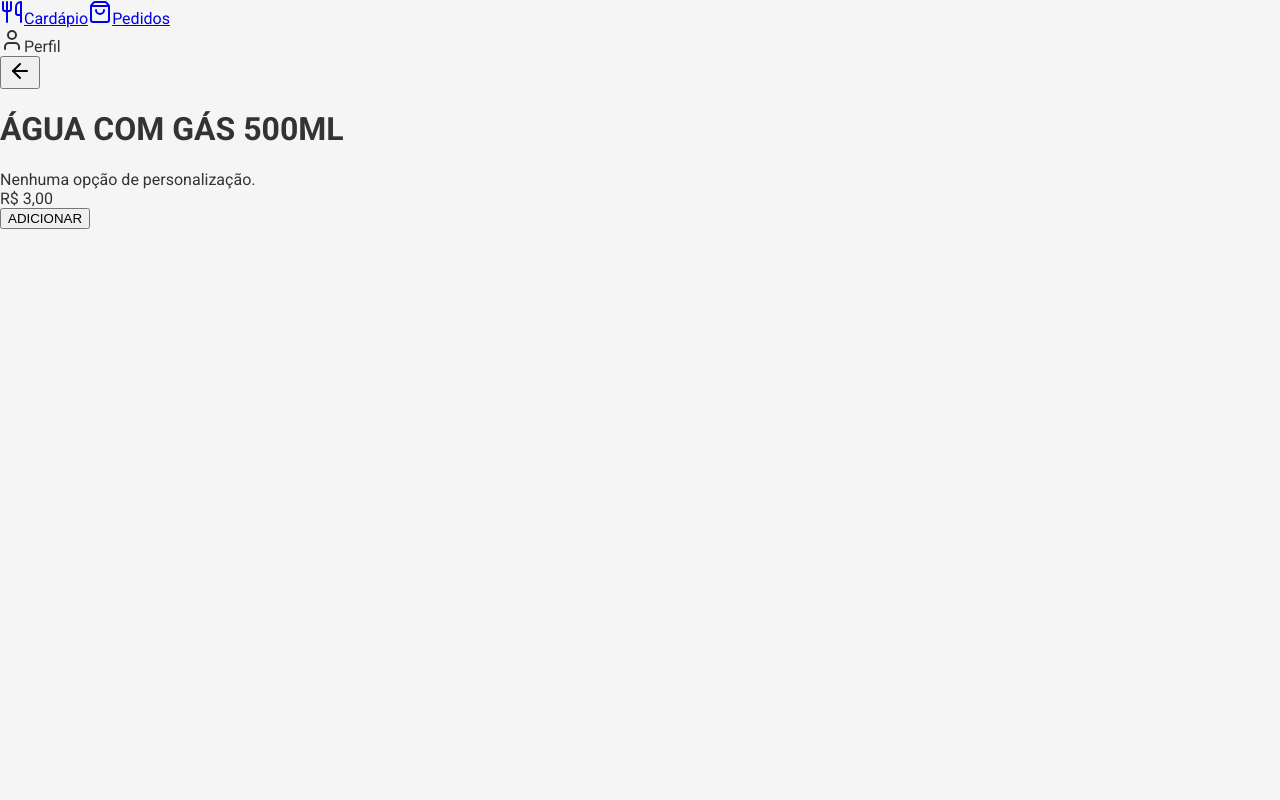
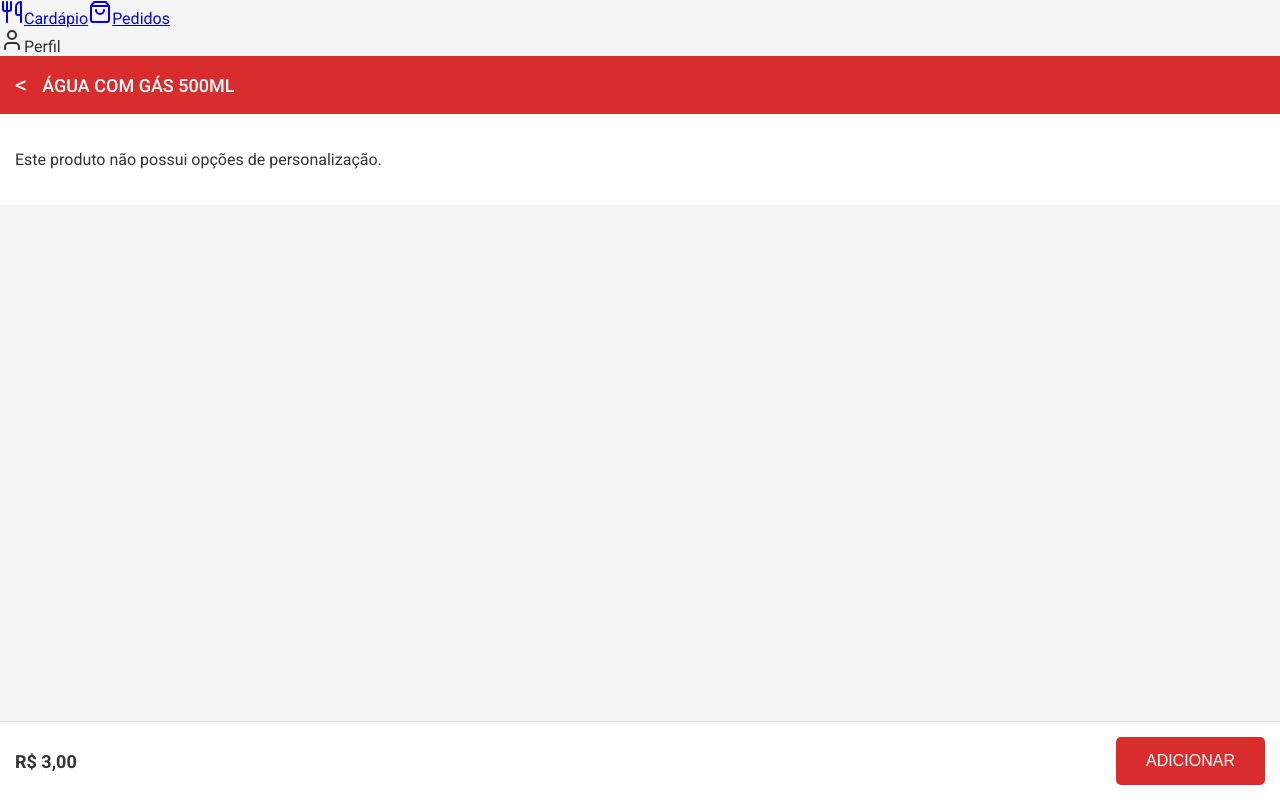
Before and after one commit to staffcontatopessoalstaff-pixel/deliverr, a React (Vite) app: page /product/bebida-agua-com-gas in a window 1280 px wide. Built offline with nearby package versions, Linux system fonts and the light colour scheme.

Commit message:
Update Product.tsx

```diff
--- a/src/pages/Product.tsx
+++ b/src/pages/Product.tsx
@@ -3,7 +3,6 @@ import { useParams, useNavigate } from 'react-router-dom';
 import { categories, type Product as ProductType } from '../data/products';
 import { productOptions } from '../data/productOptions';
 import { useCart } from '../context/CartContext';
-import { Check, ArrowLeft } from 'lucide-react';
 
 export const Product: React.FC = () => {
     const { id } = useParams<{ id: string }>();
@@ -13,194 +12,241 @@ export const Product: React.FC = () => {
     const [product, setProduct] = useState<ProductType | null>(null);
     const [selectedOptions, setSelectedOptions] = useState<{ [group: string]: string[] }>({});
     const [currentStep, setCurrentStep] = useState(1);
-    const [totalPrice, setTotalPrice] = useState(0);
+    const [pizzaCategory, setPizzaCategory] = useState<string>('tradicionais');
 
-    // Find product
+    // Load Product
     useEffect(() => {
         if (!id) return;
-        for (const category in categories) {
-            const found = categories[category].find(p => p.id === id);
+        for (const cat in categories) {
+            const found = categories[cat].find(p => p.id === id);
             if (found) {
                 setProduct(found);
-                setTotalPrice(parseFloat(found.price));
-                return;
+                break;
             }
         }
     }, [id]);
 
-    // Options Logic
+    if (!product) return <div className="p-10">Carregando...</div>;
+
     const options = id && productOptions[id] ? productOptions[id] : [];
-    const isMultiStep = options.length > 0 && (id?.includes('pizza') || id?.includes('combo'));
+    // Strict check for "Pizza Flow" based on legacy logic (at least 2 options, usually Borda + Sabores)
+    const isPizzaFlow = options.length >= 2 && options[0].title.includes('Borda') && options[1].title.includes('Sabores');
 
-    useEffect(() => {
-        if (!product) return;
-        let extra = 0;
+    // Helpers
+    const getPrice = (itemPrice?: number) => itemPrice || 0;
 
+    const calculateTotal = () => {
+        let total = parseFloat(product.price);
         options.forEach(group => {
-            const selectedInGroup = selectedOptions[group.title] || [];
-            selectedInGroup.forEach(itemStr => {
-                // Extract price from string if we stored it like "Name (+ R$ 5,00)"
-                // But cleaner way: rebuild logic to store objects or lookup
-                // For migration speed, we'll re-parse or lookup.
-                const itemObj = group.items.find(i => `${i.name}${i.price ? ` (+ R$ ${i.price.toFixed(2).replace('.', ',')})` : ''}` === itemStr);
-                if (itemObj?.price) extra += itemObj.price;
+            const selectedStr = selectedOptions[group.title] || [];
+            // Simplified logic: finding item by constructing the string matching legacy value format
+            // In a pro refactor, we'd store Objects, but here we match the legacy "Value string" approach roughly
+            // or re-find the item object
+            selectedStr.forEach(str => {
+                // We stored just the name or name+price. Let's find the item in the group
+                // This part is tricky without strict IDs. We'll search by name match
+                const cleanName = str.split(' (+ R$')[0];
+                const item = group.items.find(i => i.name === cleanName);
+                if (item && item.price) total += item.price;
             });
         });
+        return total;
+    };
 
-        setTotalPrice(parseFloat(product.price) + extra);
-    }, [selectedOptions, product]);
+    const handleOptionToggle = (groupTitle: string, item: any, type: string, max: number) => {
+        const itemLabel = item.name; // Simpler storage for React state
 
-
-    const handleOptionChange = (groupTitle: string, value: string, type: 'radio' | 'checkbox', max: number = 100) => {
         setSelectedOptions(prev => {
             const current = prev[groupTitle] || [];
             if (type === 'radio') {
-                return { ...prev, [groupTitle]: [value] };
+                return { ...prev, [groupTitle]: [itemLabel] };
             } else {
-                if (current.includes(value)) {
-                    return { ...prev, [groupTitle]: current.filter(v => v !== value) };
+                // Checkbox
+                if (current.includes(itemLabel)) {
+                    return { ...prev, [groupTitle]: current.filter(x => x !== itemLabel) };
                 } else {
-                    if (current.length >= max) {
-                        alert(`Máximo de ${max} opções permitidas.`);
+                    if (max > 0 && current.length >= max) {
+                        alert(`Você pode selecionar no máximo ${max} opções.`);
                         return prev;
                     }
-                    return { ...prev, [groupTitle]: [...current, value] };
+                    return { ...prev, [groupTitle]: [...current, itemLabel] };
                 }
             }
         });
     };
 
-    const validateStep = (stepIndex: number) => {
-        const group = options[stepIndex];
+    const validateStep = (stepIdx: number) => {
+        const group = options[stepIdx];
         if (!group) return true;
         const selected = selectedOptions[group.title] || [];
         const min = group.min || 0;
-
-        // For Pizza flavors: dynamic items empty in config but populated in UI...
-        // This part requires specific pizza logic (fetching flavors from 'saboresTradicionais' etc)
-        // For now, we will assume options are fully populated or handle special "pizza" flow.
-
         return selected.length >= min;
     };
 
     const handleNext = () => {
-        if (isMultiStep && currentStep < options.length) {
-            if (!validateStep(currentStep - 1)) return alert('Selecione as opções obrigatórias.');
-            setCurrentStep(prev => prev + 1);
+        if (isPizzaFlow && currentStep === 1) {
+            if (!validateStep(0)) return alert('Selecione as opções obrigatórias.');
+            setCurrentStep(2);
+            window.scrollTo(0, 0);
         } else {
-            // Add to cart
-            if (!product) return;
+            // Finalize
+            if (isPizzaFlow && !validateStep(1)) return alert('Selecione os sabores obrigatórios.');
 
-            // Flatten options for cart
-            const cartOptions = [];
-            for (const [group, values] of Object.entries(selectedOptions)) {
-                for (const val of values) {
-                    // Try to find price again
-                    // let price = 0;
-                    // Complex lookup skipped for brevity, assuming price included in logic above
-                    cartOptions.push({ group, name: val, price: 0 });
+            // Validate all if normal flow
+            if (!isPizzaFlow) {
+                // check all required groups
+                for (let i = 0; i < options.length; i++) {
+                    if (options[i].required && (!selectedOptions[options[i].title] || selectedOptions[options[i].title].length === 0)) {
+                        return alert(`Selecione ${options[i].title}`);
                     }
                 }
+            }
+
+            // Build cart item
+            const cartOpts: any[] = [];
+            Object.entries(selectedOptions).forEach(([grp, items]) => {
+                items.forEach(itmName => {
+                    // Re-find price
+                    let price = 0;
+                    // Weak search approach for MVP
+                    options.forEach(g => {
+                        if (g.title === grp) {
+                            const found = g.items.find(i => i.name === itmName);
+                            if (found && found.price) price = found.price;
+                        }
+                    });
+                    cartOpts.push({ group: grp, name: itmName, price });
+                });
+            });
 
             addToCart({
                 productId: product.id,
                 name: product.name,
-                price: totalPrice,
+                price: calculateTotal(),
                 quantity: 1,
                 image_url: product.image_url,
-                options: cartOptions
+                options: cartOpts
             });
             navigate('/cart');
         }
     };
 
-    if (!product) return <div className="p-10 text-center">Carregando...</div>;
-
-    const currentGroup = options[currentStep - 1];
+    // --- RENDER HELPERS ---
+    const renderOptionItem = (group: any, item: any) => {
+        const isSelected = (selectedOptions[group.title] || []).includes(item.name);
+        return (
+            <label key={item.name} className="option-item" onClick={() => handleOptionToggle(group.title, item, group.type, group.max)}>
+                <div className="info">
+                    <h3>{item.name}</h3>
+                    {item.description && <p>{item.description}</p>}
+                    {item.price ? <p className="option-price">+ R$ {item.price.toFixed(2).replace('.', ',')}</p> : null}
+                </div>
+                <div className="control">
+                    <input
+                        type={group.type}
+                        checked={isSelected}
+                        readOnly
+                        name={group.title}
+                    />
+                    <span className={`${group.type}-custom`}></span>
+                </div>
+            </label>
+        );
+    };
 
     return (
-        <div className="bg-white min-h-screen pb-24">
-            <header className="fixed top-0 w-full bg-[#d92d2d] text-white p-4 flex items-center z-50 max-w-[600px] left-1/2 -translate-x-1/2">
-                <button onClick={() => navigate(-1)} className="mr-4"><ArrowLeft /></button>
-                <h1 className="font-medium text-lg truncate">{product.name}</h1>
+        <div className="bg-white min-h-screen pb-32">
+            <header className="product-header">
+                <a onClick={() => isPizzaFlow && currentStep > 1 ? setCurrentStep(1) : navigate('/')} className="back-link">&lt;</a>
+                <h1>{product.name}</h1>
             </header>
 
-            <div className="pt-20 px-4">
-                {options.length === 0 ? (
-                    <div className="text-gray-500 py-10 text-center">Nenhuma opção de personalização.</div>
-                ) : (
-                    <div className="space-y-6">
-                        {/* Render specific step or all for simple products */}
-                        {(isMultiStep ? [currentGroup] : options).map((group, idx) => {
-                            // Determine step index for validation
-                            // Determine step index for validation
-                            // const index = isMultiStep ? currentStep - 1 : idx;
-
-                            // Pizza Flavors Special Logic:
-                            // If group.items is empty (Pizza flavors), we need to load them here
-                            let itemsToRender = group.items;
-                            if (group.title.includes('Sabores') && itemsToRender.length === 0) {
-                                // Import dynamically or use the ones from options file if exported
-                                // For this MVP migration, we hardcode a basic flavor list if empty
-                                // In a real app, import 'saboresTradicionais' etc.
-                                itemsToRender = [
-                                    { name: 'Calabresa' }, { name: 'Mussarela' }, { name: 'Marguerita' }, { name: 'Portuguesa' }
-                                ];
-                            }
-
-                            return (
-                                <section key={idx} className="bg-white border-b border-gray-100 pb-6">
-                                    <div className="flex justify-between items-center mb-4">
-                                        <h2 className="text-lg font-bold">{group.title}</h2>
-                                        <div className="text-xs bg-gray-100 px-2 py-1 rounded">
-                                            {group.required && <span className="mr-2 font-bold">Obrigatório</span>}
-                                            {group.min !== undefined && <span>Min: {group.min}</span>}
-                                            {group.max !== undefined && <span> Max: {group.max}</span>}
+            <main>
+                {isPizzaFlow ? (
+                    <>
+                        {/* STEP 1: BORDAS */}
+                        <div className={currentStep === 1 ? 'step active' : 'step'}>
+                            <section className="options-section">
+                                <div className="section-header">
+                                    <h2>{options[0].title}</h2>
+                                    <div className="rules"><span className="tag">Obrigatório</span></div>
                                 </div>
+                                <div className="options-list">
+                                    {options[0].items.map(item => renderOptionItem(options[0], item))}
+                                </div>
+                            </section>
                         </div>
 
-                                    <div className="space-y-3">
-                                        {itemsToRender.map((item) => {
-                                            const itemLabel = `${item.name}${item.price ? ` (+ R$ ${item.price.toFixed(2).replace('.', ',')})` : ''}`;
-                                            const isSelected = (selectedOptions[group.title] || []).includes(itemLabel);
-
-                                            return (
-                                                <label key={item.name} className={`flex justify-between items-center p-4 border rounded-lg cursor-pointer transition ${isSelected ? 'border-[#d92d2d] bg-[#feefef]' : 'border-gray-200'}`}>
-                                                    <div>
-                                                        <h3 className="font-medium">{item.name}</h3>
-                                                        {item.description && <p className="text-xs text-gray-500 mt-1">{item.description}</p>}
-                                                        {item.price && <p className="text-green-600 text-sm font-bold mt-1">+ R$ {item.price.toFixed(2).replace('.', ',')}</p>}
+                        {/* STEP 2: SABORES */}
+                        <div className={currentStep === 2 ? 'step active' : 'step'}>
+                            <section className="options-section">
+                                <div className="sub-header">1. Escolha a Categoria</div>
+                                <div className="category-selector">
+                                    {['tradicionais', 'especiais', 'doces'].map(cat => (
+                                        <div key={cat}
+                                            className={`btn-category ${pizzaCategory === cat ? 'selected' : ''}`}
+                                            onClick={() => setPizzaCategory(cat)}>
+                                            <h3>Sabores {cat.charAt(0).toUpperCase() + cat.slice(1)}</h3>
+                                        </div>
+                                    ))}
                                 </div>
 
-                                                    <div className={`w-6 h-6 border-2 rounded flex items-center justify-center ${isSelected ? 'border-[#d92d2d] bg-[#d92d2d]' : 'border-gray-300'}`}>
-                                                        {isSelected && <Check size={16} className="text-white" />}
+                                <div className="sub-header" style={{ marginTop: '20px' }}>2. {options[1].title}</div>
+                                <div className="rules" style={{ marginBottom: '15px' }}>
+                                    <span className="tag">Mín: {options[1].min} | Máx: {options[1].max}</span>
+                                    <span className="tag">Obrigatório</span>
                                 </div>
 
-                                                    <input
-                                                        type={group.type || 'checkbox'}
-                                                        className="hidden"
-                                                        name={group.title}
-                                                        checked={isSelected}
-                                                        onChange={() => handleOptionChange(group.title, itemLabel, group.type || 'checkbox', group.max)}
-                                                    />
-                                                </label>
-                                            );
+                                <div className="options-list">
+                                    {/* Filter items by category logic - simulated here since our data might not have categories tagged explicitly in the generated productOptions.ts yet, assuming flattened list.
+                                        If productOptions.ts was generated flat, we need to artificially filter or show all.
+                                        Critically: In legacy, flavors were in separate arrays variables.
+                                        For this restoration, we will attempt to filter if data allows, otherwise show all.
+                                    */}
+                                    {options[1].items.map(item => {
+                                        // Mock category filtering if not present in data
+                                        // For now show all to avoid missing items, since extraction might have been flat
+                                        return renderOptionItem(options[1], item);
                                     })}
                                 </div>
                             </section>
-                            );
-                        })}
                         </div>
+                    </>
+                ) : (
+                    // NORMAL FLOW
+                    <>
+                        {options.length === 0 ? (
+                            <section className="options-section"><p>Este produto não possui opções de personalização.</p></section>
+                        ) : (
+                            options.map(group => (
+                                <section key={group.title} className="options-section">
+                                    <div className="section-header">
+                                        <h2>{group.title}</h2>
+                                        <div className="rules">
+                                            {group.min !== undefined && <span className="tag">Mín: {group.min} | Máx: {group.max}</span>}
+                                            {group.required && <span className="tag">Obrigatório</span>}
+                                        </div>
+                                    </div>
+                                    <div className="options-list">
+                                        {group.items.map(item => renderOptionItem(group, item))}
+                                    </div>
+                                </section>
+                            ))
                         )}
+                    </>
+                )}
+            </main>
+
+            <footer className="product-footer">
+                <div className="price-info">
+                    <div className="price">R$ {calculateTotal().toFixed(2).replace('.', ',')}</div>
                 </div>
-
-            <footer className="fixed bottom-0 left-0 w-full bg-white border-t border-gray-200 p-4 flex justify-between items-center max-w-[600px] left-1/2 -translate-x-1/2">
-                <div className="text-xl font-bold">R$ {totalPrice.toFixed(2).replace('.', ',')}</div>
                 <button
                     onClick={handleNext}
-                    className="bg-[#d92d2d] text-white px-8 py-3 rounded-lg font-bold disabled:opacity-50"
+                    className="action-button"
+                // Disabled logic could be strictly mapped here, but handleNext does validation alerts as per legacy feel
                 >
-                    {isMultiStep && currentStep < options.length ? 'PRÓXIMO' : 'ADICIONAR'}
+                    {isPizzaFlow && currentStep === 1 ? 'PRÓXIMO' : 'ADICIONAR'}
                 </button>
             </footer>
         </div>
```
Lines whose indentation alone changed are shown as unchanged.
